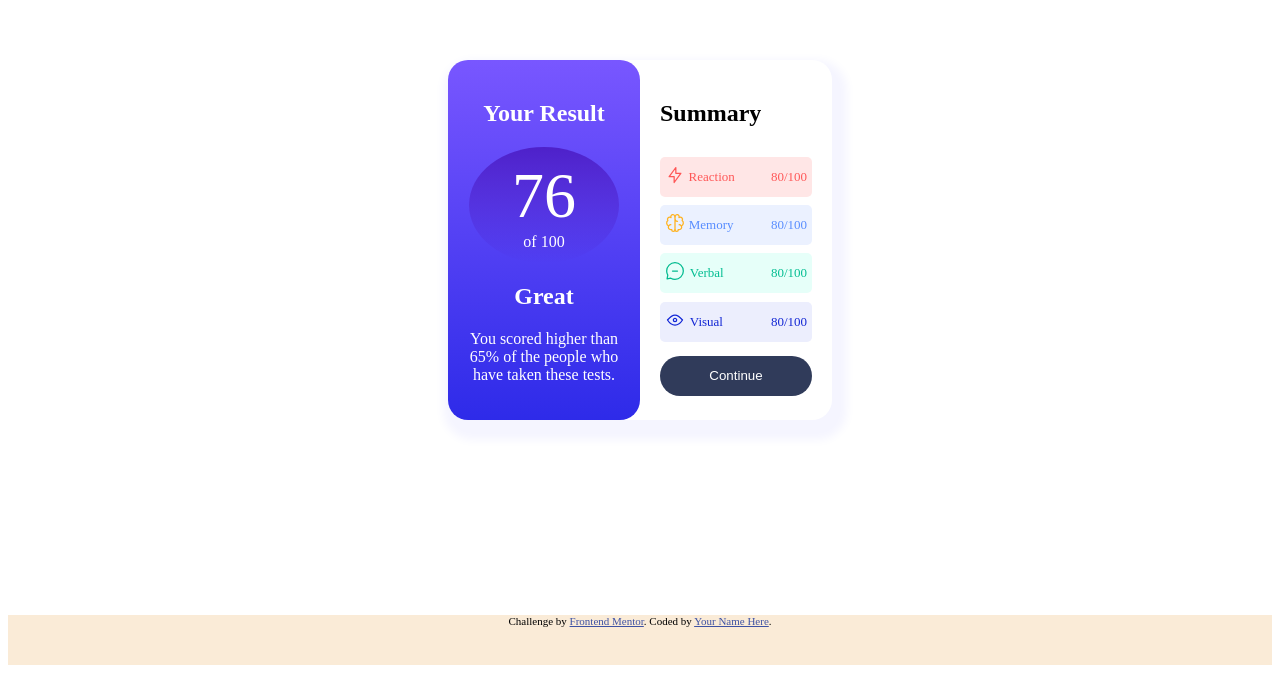
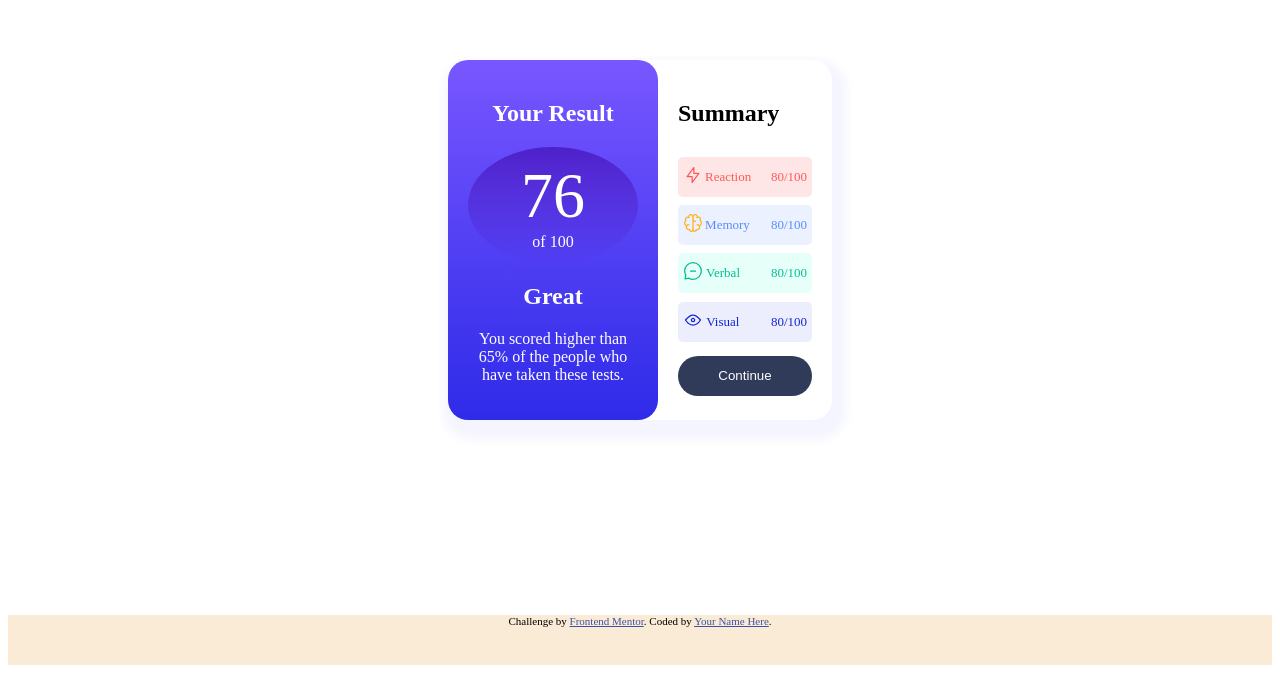
Before and after one commit to ashish-oraon/fe-challenges, a plain HTML site: page results-summary/index.html in a window 1280 px wide. Shown: the part 143-816 px from the top of the page. Drawn offline with Linux system fonts and the light colour scheme.

Commit message:
circle changed

```diff
--- a/results-summary/index.html
+++ b/results-summary/index.html
@@ -77,8 +77,8 @@
           var(--violet-blue),
           var(--persian-blue)
         );
-        width: 150px;
-        height: 180px;
+        width: 170px;
+        height: 170px;
         border-radius: 50%;
         display: flex;
         flex-direction: column;
```
